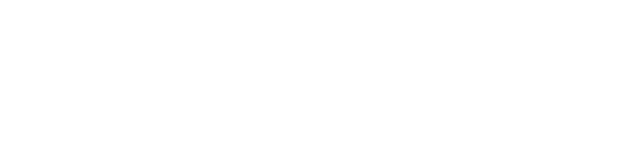
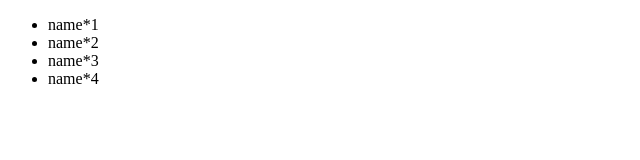
Before and after one commit to AZH0823/PrivateOrder_teamTest, a plain HTML site: page index.html in a window 1280 px wide. Shown: the whole page, without its empty margins (0-640 px from the left). Drawn offline with Linux system fonts and the light colour scheme.

Commit message:
add ul list

```diff
--- a/index.html
+++ b/index.html
@@ -7,6 +7,11 @@
     <title>PrivateOrderTeamWork-TEST</title>
 </head>
 <body>
-
+    <ul>
+        <li>name*1</li>
+        <li>name*2</li>
+        <li>name*3</li>
+        <li>name*4</li>
+    </ul>
 </body>
 </html>
```
